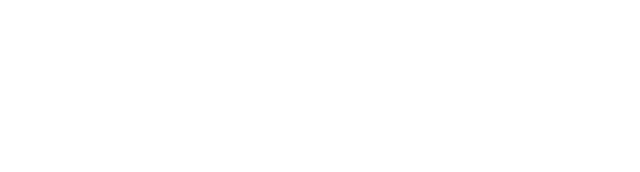
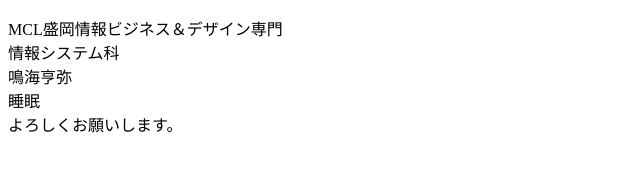
Before and after one commit to ko-hey0623/team, a plain HTML site: page profile-B.html in a window 1280 px wide. Shown: the whole page, without its empty margins (0-640 px from the left). Drawn offline with Linux system fonts and the light colour scheme.

Commit message:
コミット２

```diff
--- a/profile-B.html
+++ b/profile-B.html
@@ -1,11 +1,19 @@
 <!DOCTYPE html>
 <html lang="ja">
+
 <head>
     <meta charset="UTF-8">
     <meta name="viewport" content="width=device-width, initial-scale=1.0">
     <title>Document</title>
 </head>
+
 <body>
+    <p>MCL盛岡情報ビジネス＆デザイン専門<br>
+        情報システム科<br>
+        鳴海亨弥<br>
+        睡眠<br>
+        よろしくお願いします。</p>
 
 </body>
+
 </html>
```
